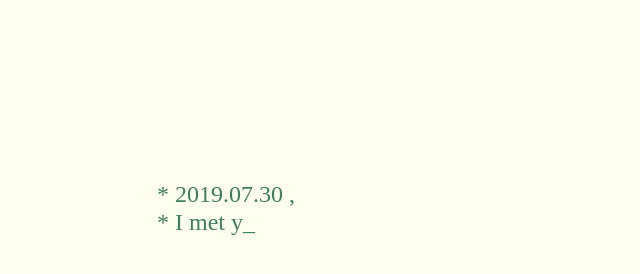
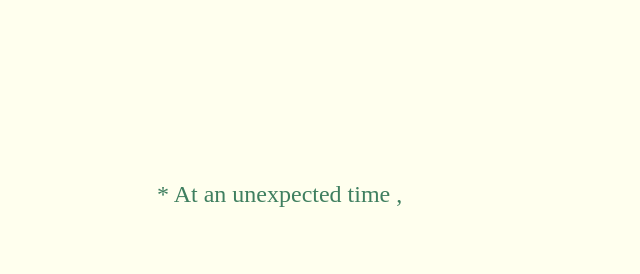
Before and after one commit to LiuHao018274/LH, a plain HTML site: page index.html in a window 1280 px wide. Shown: the whole page, without its empty margins (0-640 px from the left). Drawn offline with Linux system fonts and the light colour scheme.

Commit message:
Update index.html

```diff
--- a/index.html
+++ b/index.html
@@ -19,7 +19,7 @@
     <div id="mainDiv">
         <div id="content">
             <div id="code">
-                <span class="space"/><span class="comments"><font face="黑体">* 2019.07.30 ,</font></span><br />
+                <span class="space"/><span class="comments"><font face="黑体">* At an unexpected time ,</font></span><br />
                 <span class="space"/><span class="comments"><font face="黑体">* I met you in the sea of people.</span><br />
                 <span class="space"/><span class="comments"><font face="黑体">* You shine into my life like a beam of sunshine.</span><br />
                 <span class="space"/><span class="comments"><font face="黑体">* 2019.08.14 ,</font></span><br />
```
